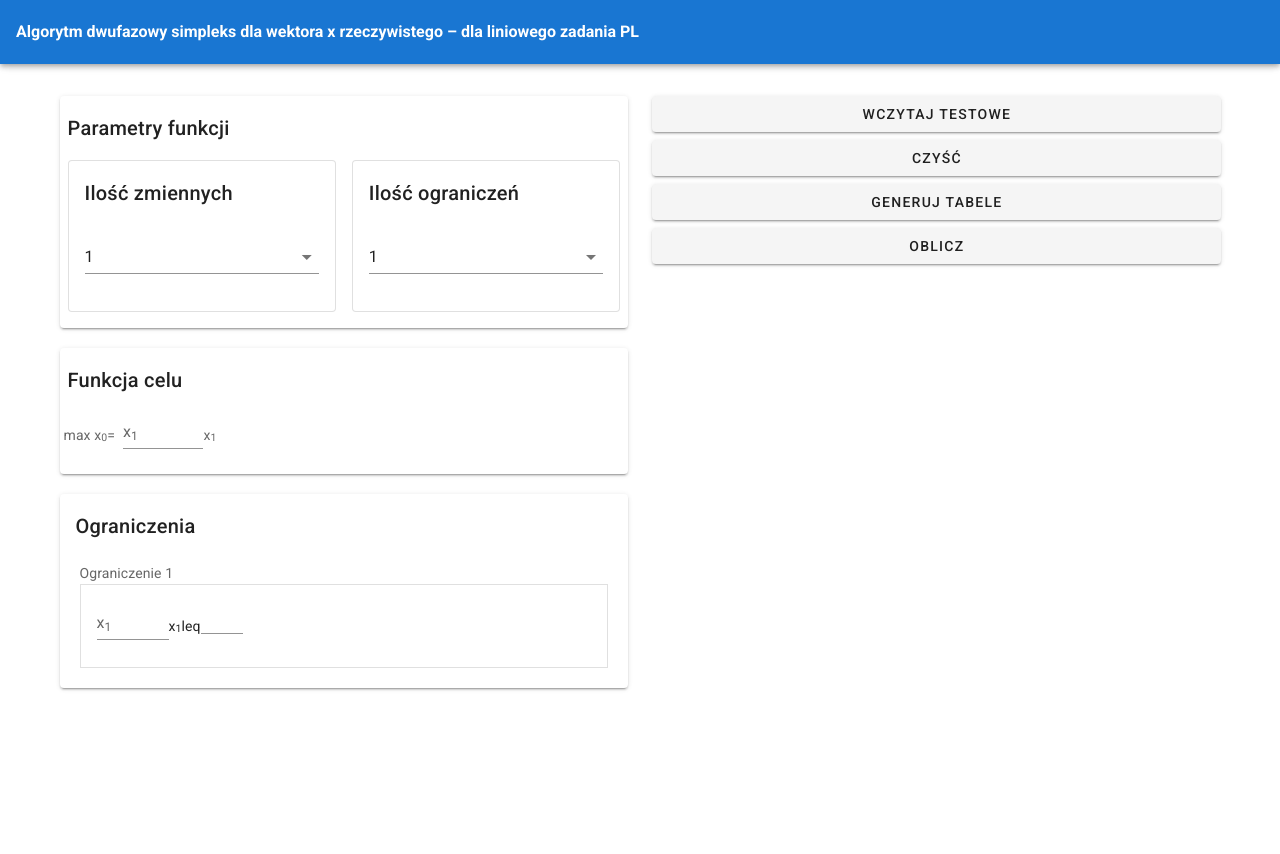
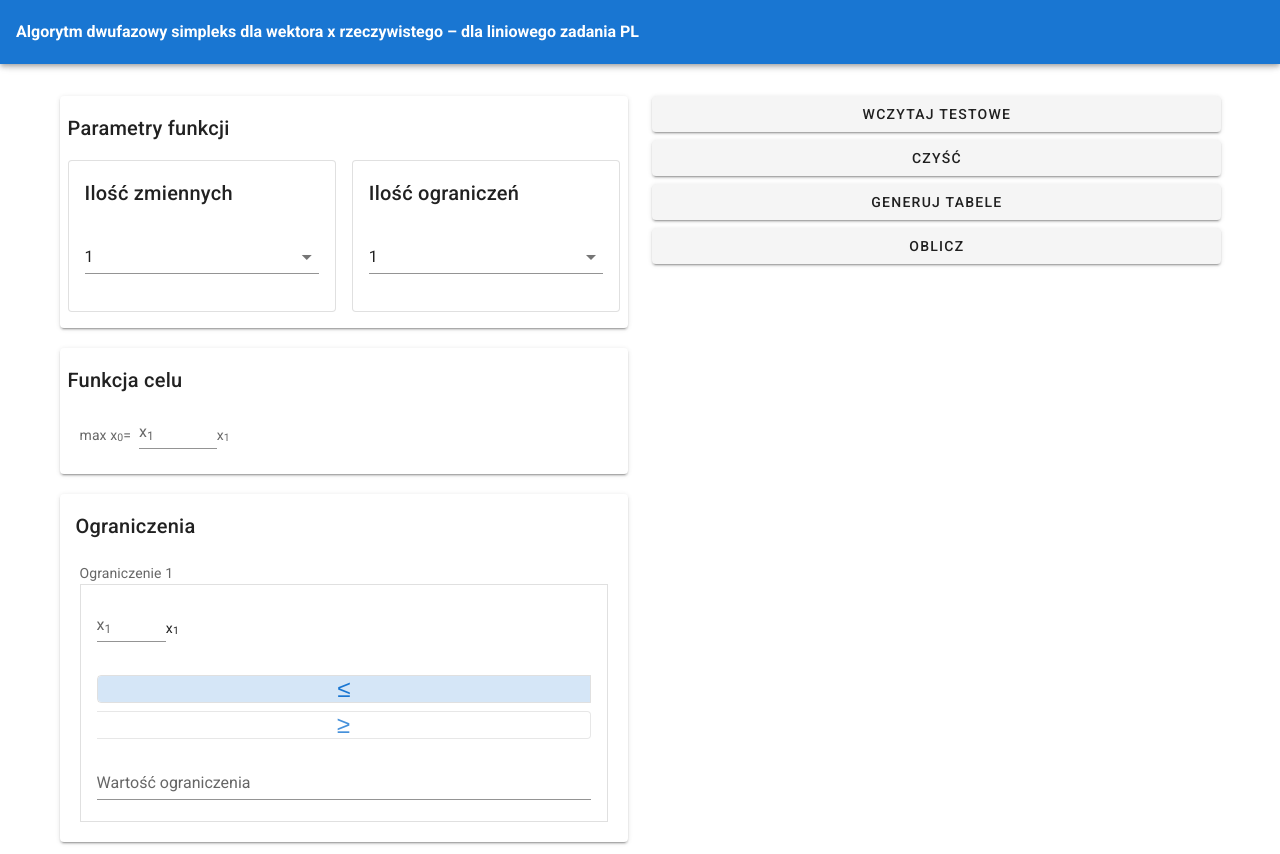
Before and after one commit to GrzegorzSikorski96/pwr-timo, a Vue app: page / in a window 1280 px wide. Before the commit the page ends 800 px from the top, so only its background shows below. Built offline with nearby package versions, Linux system fonts and the light colour scheme.

Commit message:
Changed limitations function component, changed limitations to objects, added signs to legend, fixed naming in legend

```diff
--- a/src/components/Function.vue
+++ b/src/components/Function.vue
@@ -1,5 +1,5 @@
 <template>
-  <v-row align="center" class="align-center">
+  <v-row align="center ml-1" class="align-center">
     <slot name="before-function"></slot>
     <span v-for="i in variables" v-bind:key="i"
           class="d-inline-flex float-left align-center pa-0 col-12 col-sm-12 col-md-2 col-lg-2">
@@ -9,7 +9,7 @@
               +
             </span>
     </span>
-    <template v-if="limitation">
+    <template v-if="limitation" >
       leq
       <VariableInput v-model="values[variables]" class="align-center col-1"></VariableInput>
     </template>
--- a/src/components/Home.vue
+++ b/src/components/Home.vue
@@ -52,7 +52,11 @@ export default {
       limitations: 2,
     },
     base: [],
-    limitations: [],
+    limitations: [{
+      sign: "leq",
+      variables: [],
+      value: {},
+    }],
     iterations: [{
       matrix: [],
       legend: {
@@ -71,61 +75,21 @@ export default {
     createSimplexMatrix: function () {
       this.render = false;
 
-      let matrix = Simplex.createSimplexMatrix(this.base, this.limitations, this.parameters);
-      let legend = Matrix.makeLegend(matrix.length, matrix[0].length);
+      let matrix = Simplex.createSimplexMatrix(this.base, this.limitations);
+      let legend = Matrix.makeLegend(matrix.length, matrix[0].length, Array.from(this.limitations, x => x.sign));
 
       this.iterations[0] = {matrix: matrix, legend: legend};
 
       this.render = true;
     },
     calculate: function () {
-
       let column = Simplex.selectColumnInRow(this.iterations[this.iterations.length - 1].matrix);
       let row = Simplex.selectRow(this.iterations[this.iterations.length - 1].matrix, column);
 
-      console.log(column);
-      console.log(row);
-      // this.gaussian(row, column);
-      let nowsza = Gaussian.calculate(this.iterations[this.iterations.length - 1].matrix, row, column)
       this.iterations.push({
-        matrix: nowsza,
+        matrix: Gaussian.calculate(this.iterations[this.iterations.length - 1].matrix, row, column),
         legend: Simplex.changeLegendRowWithColumn(this.iterations[this.iterations.length - 1].legend, row, column)
-      })
-
-      // this.createSimplexMatrix();
-      //
-      // let column = Simplex.selectColumnInRow(this.matrix);
-      // let row = Simplex.selectRow(this.matrix, column);
-      //
-      // this.gaussian(row, column);
-      // this.legend = Simplex.changeLegendRowWithColumn(this.legend, row, column);
-    },
-    gaussian: function (row, column) {
-      let yrk = this.matrix[row][column]; //copy of value on selected cross. Remove after add reference to previous iteration
-      let r = this.matrix[row]; //copy of values in of selected row for future calculations. Remove after add reference to previous iteration
-
-      let c = []; //copy of values in of selected column for future calculations. Remove after add reference to previous iteration
-      for (let i = 0; i < this.matrix.length; i++) {
-        c[i] = this.matrix[i][column];
-      }
-
-      for (let i = 0; i < this.matrix.length; i++) {
-        for (let j = 0; j < this.matrix[row].length; j++) {
-          if (i !== row) {
-            if (j !== column) {
-              this.matrix[i][j] = Gaussian.outsideSelected(this.matrix[i][j], c[i], r[j], yrk);
-            } else {
-              this.matrix[i][j] = Gaussian.inColumn(this.matrix[i][j], yrk);
-            }
-          } else {
-            if (j !== column) {
-              this.matrix[i][j] = Gaussian.inRow(this.matrix[i][j], yrk);
-            } else {
-              this.matrix[i][j] = Gaussian.onCross(this.matrix[i][j]);
-            }
-          }
-        }
-      }
+      });
     },
     async setParameters() {
       this.parameters = {"variables": 2, "limitations": 3};
@@ -133,7 +97,15 @@ export default {
     async loadTest() {
       await this.setParameters().then(() => {
         this.base = [2, 1];
-        this.limitations = [[1, 1, 5], [-1, 1, 0], [6, 2, 21]];
+
+        this.limitations = [{
+          variables: [1, 1], sign: "leq", value: 5,
+        }, {
+          variables: [-1, 1], sign: "leq", value: 0,
+        }, {
+          variables: [6, 2], sign: "leq", value: 21,
+        },
+        ]
       })
     },
     clear: function () {
--- /dev/null
+++ b/src/components/LimitationFunction.vue
@@ -0,0 +1,73 @@
+<template>
+  <v-row align="center" class="align-center">
+    <slot name="before-function"></slot>
+    <span v-for="i in variables" v-bind:key="i"
+          class="d-flex float-left align-center pa-0 col-12 col-sm-12 col-md-2 col-lg-2 mt-2">
+      <v-text-field v-model="limitation.variables[i-1]"
+                    class="mx-0 px-0"
+                    required
+      >
+        <template slot="label">x<sub>{{ i }}</sub></template>
+      </v-text-field>
+
+      x<sub>{{ i }}</sub>
+
+      <span v-if="i !== variables" class="mx-2">
+        +
+      </span>
+    </span>
+
+    <v-btn-toggle
+        v-model="limitation.sign" class="col-12 col-sm-12 col-md-12 col-lg-12 px-0"
+    >
+      <v-btn color="primary" class="mb-1" value="leq" outlined small>
+        <v-icon color="primary">≤</v-icon>
+      </v-btn>
+      <v-btn color="primary" class="mt-1" value="geq" outlined small>
+        <v-icon color="primary">≥</v-icon>
+      </v-btn>
+    </v-btn-toggle>
+
+    <v-text-field v-model="limitation.value"
+                  class="mr-1 px-0 col-12 col-12 col-sm-12 col-md-12 col-lg-12 pb-0"
+                  required
+                  label="Wartość ograniczenia"
+    >
+    </v-text-field>
+  </v-row>
+</template>
+
+<script>
+
+
+export default {
+  name: "LimitationFunction",
+  components: {},
+  props: {
+    variables: Number,
+    value: Object,
+  },
+  data: () => ({
+    limitation: {
+      sign: "leq",
+      variables: [],
+      value: null,
+    },
+  }),
+  watch: {
+    values: function () {
+      this.$emit("input", this.limitation);
+    },
+    value: function () {
+      this.limitation = this.value;
+    },
+  }
+}
+</script>
+
+<style scoped>
+.v-btn-toggle {
+  flex-direction: column;
+}
+
+</style>
--- a/src/components/Limitations.vue
+++ b/src/components/Limitations.vue
@@ -7,8 +7,9 @@
       <v-row align="center" class="ma-1" v-for="i in m" v-bind:key="i">
         Ograniczenie {{ i }}
         <v-sheet class="align-center col-12" outlined>
-          <Function class="ml-1 align-center" :variables="n" v-model="limitations[i-1]" :limitation="true">
-          </Function>
+          <LimitationFunction class="mx-1 align-center" :variables="n" v-model="limitations[i-1]" :limitation="true">
+          </LimitationFunction>
+
         </v-sheet>
       </v-row>
     </v-card-text>
@@ -16,11 +17,11 @@
 </template>
 
 <script>
-import Function from "@/components/Function";
+import LimitationFunction from "@/components/LimitationFunction";
 
 export default {
   name: "Limitations",
-  components: {Function},
+  components: {LimitationFunction},
   props: {
     m: Number,
     n: Number,
@@ -28,7 +29,11 @@ export default {
   },
   data: function () {
     return {
-      limitations: [],
+      limitations: [{
+        sign: "leq",
+        variables: [],
+        value: null,
+      }],
     };
   },
   watch: {
--- a/src/components/SimplexTable.vue
+++ b/src/components/SimplexTable.vue
@@ -5,18 +5,20 @@
       <th></th>
       <th v-for="col in legend.columns" v-bind:key="col">
         <template v-if="col !== 'f(x)'">
-          x<sub>{{ col }}</sub>
+          {{ col.substring(0, 1) }}<sub>{{ col.substring(1) }}</sub>
         </template>
         <template v-else>
           {{ col }}
         </template>
       </th>
+      <th></th>
     </tr>
     </thead>
     <tbody>
     <tr v-for="(row, index) in table" v-bind:key="index">
-      <th>{{ legend.rows[index] }}</th>
+      <th>{{ legend.rows[index].substring(0, 1) }}<sub class="mr-0">{{ legend.rows[index].substring(1) }}</sub></th>
       <td v-for="(col, colIndex) in row" v-bind:key="colIndex">{{ col }}</td>
+      <th>{{ sign(legend.signs[index]) }}</th>
     </tr>
     </tbody>
   </v-simple-table>
@@ -28,6 +30,11 @@ export default {
   props: {
     legend: Object,
     table: Array,
+  },
+  methods: {
+    sign(sign) {
+      return sign ? (sign === "leq" ? "≤" : (sign === "geq" ? "≥" : null)) : null;
+    }
   }
 }
 </script>
--- a/src/helpers/gaussian.js
+++ b/src/helpers/gaussian.js
@@ -18,7 +18,7 @@ export function calculate(matrix, row, column) {
     let table = new Array(matrix.length).fill(0).map(() => new Array(matrix[0].length).fill(0))
 
     for (let i = 0; i < matrix.length; i++) {
-        for (let j = 0; j < matrix[row].length; j++) {
+        for (let j = 0; j < matrix[row].length-1; j++) {
             if (i !== row) {
                 if (j !== column) {
                     table[i][j] = outsideSelected(matrix[i][j], matrix[i][column], matrix[row][j], matrix[row][column]);
--- a/src/helpers/matrix.js
+++ b/src/helpers/matrix.js
@@ -1,12 +1,14 @@
-export function makeLegend(rows, columns) {
+export function makeLegend(rows, columns, limitations) {
     let legend = {
         rows: [],
         columns: [],
+        signs: limitations,
     };
 
     for (let i = 0; i < rows; i++) {
         if (i === 0) {
             legend.rows[i] = "z";
+            legend.signs.unshift(null);
         } else {
             legend.rows[i] = "U" + i;
         }
@@ -16,7 +18,7 @@ export function makeLegend(rows, columns) {
         if (i === 0) {
             legend.columns[i] = "f(x)";
         } else {
-            legend.columns[i] = i;
+            legend.columns[i] = "x" + i;
         }
     }
 
--- a/src/helpers/simplex.js
+++ b/src/helpers/simplex.js
@@ -39,8 +39,8 @@ export function changeLegendRowWithColumn(legend, row, column) {
     return legend;
 }
 
-export function createSimplexMatrix(base, limitations, parameters) {
-    let matrix = new Array(parameters.limitations + 1).fill(0).map(() => new Array((parameters.variables * 2) + 1).fill(0))
+export function createSimplexMatrix(base, limitations) {
+    let matrix = new Array(limitations.length + 1).fill(0).map(() => new Array((limitations[0].variables.length * 2) + 1).fill(0))
 
     for (let i = 0; i < matrix.length; i++) {
         let step = 1;
@@ -48,13 +48,12 @@ export function createSimplexMatrix(base, limitations, parameters) {
             if (i === 0 && j === 0) {
                 matrix[i][j] = 0;
             }
-
             if (j % 2 !== 0) {
                 if (i === 0) {
                     matrix[i][j] = -base[j - step];
                     step++;
                 } else {
-                    matrix[i][j] = limitations[i - 1][j - step];
+                    matrix[i][j] = limitations[i - 1].variables[j - step];
                     step++;
                 }
             } else {
@@ -62,7 +61,7 @@ export function createSimplexMatrix(base, limitations, parameters) {
                     matrix[i][j] = -matrix[i][j - 1];
                 } else {
                     if (i > 0) {
-                        matrix[i][j] = limitations[i - 1][base.length];
+                        matrix[i][j] = limitations[i - 1].value;
                     }
                 }
             }
```
